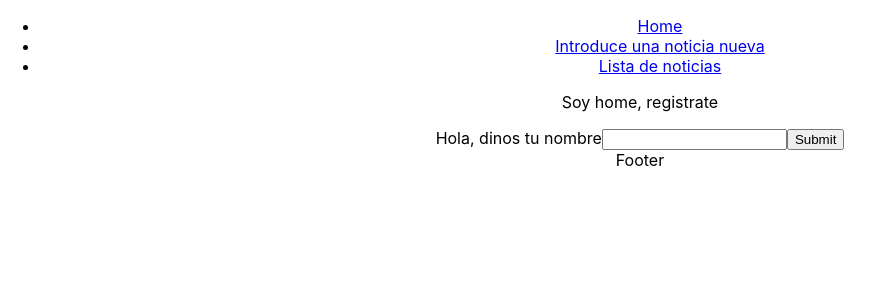
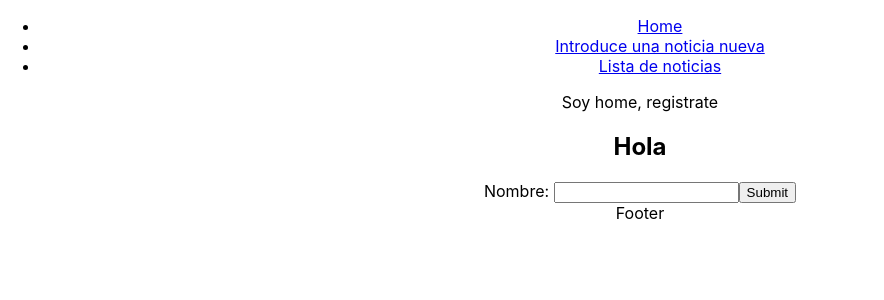
Before and after one commit to AliRodGon/newsList, a React (Create React App) app in the folder newsapp/: page / in a window 1280 px wide. Shown: the top 300 px of the page, without its empty margins (0-884 px from the left). Built offline with nearby package versions, Linux system fonts and the light colour scheme.

Commit message:
half login made

```diff
--- a/newsapp/src/App.js
+++ b/newsapp/src/App.js
@@ -1,21 +1,48 @@
 
 import './App.css';
+import React, { Component } from "react";
 import {BrowserRouter} from 'react-router-dom';
-import Head from './Components/Head'
-import Main from './Components/Main'
+import {userContext} from './Context/userContext';
+import Head from './Components/Head';
+import Main from './Components/Main';
 import Footer from './Components/Footer'
 
+  class App extends Component {
+    constructor(props) {
+      super(props);
+      this.state = {
+        user: ''
+      };
+    }
 
-function App() {
+    componentDidMount() {
+      // get and set currently logged in user to state
+    }
+
+ login=(name)=>this.setState({ user: name })
+
+  // logout=()=>this.setState({user:''})
+
+  render() {
+
+    const paquetito = {
+      user : this.state.user,
+      login: this.login,
+      logout: this.logout
+    }
+
     return (
       <div className="App">
         <BrowserRouter>
+        <userContext.Provider value={paquetito}>
           <Head/>
           <Main/>
+        </userContext.Provider >
         </BrowserRouter>
         <Footer/>
       </div>
     );
   }
+}
 
 export default App;
--- a/newsapp/src/Components/FormLogin/FormLogin.jsx
+++ b/newsapp/src/Components/FormLogin/FormLogin.jsx
@@ -1,15 +1,35 @@
 import React, { Component } from "react";
+import {userContext} from '../../Context/userContext'
+
 
 class FormLogin extends Component {
 
+  static contextType = userContext
+
+  constructor(props) {
+    super(props)
+    this.name = React.createRef(); // crear la referencia
+    this.state = {
+    }
+  }
+
+handleSubmit = event => {
+  event.preventDefault();
+  const name = this.name.current.value
+  const { user, login } = this.context
+  login(name);
+console.log(this.context.user)
+};
+
   render() {
     return <div>
-              <form>
-                <label>Hola, dinos tu nombre</label>
-                <input type="text"></input>
-                <input type="submit"></input>
-              </form>
-      </div>
+                  <h2>Hola {this.context.user}</h2>
+                  <form onSubmit={this.handleSubmit}>
+                    <label htmlFor="name">Nombre:  </label>
+                    <input type="text" id="name" name="name" ref={this.name}/>
+                    <input type="submit"></input>
+                  </form>
+              </div>
   }
 }
 
--- a/newsapp/src/Components/Home/Home.jsx
+++ b/newsapp/src/Components/Home/Home.jsx
@@ -1,12 +1,18 @@
 import React, { Component } from "react";
-import FormLogin from '../FormLogin/FormLogin'
+
+import FormLogin from "../FormLogin/FormLogin";
 
 class Home extends Component {
+
+
   render() {
-    return <>
-              <p>Soy home, registrate</p>
-              <FormLogin/>
-          </>
+    return (
+      <div>
+        <p>Soy home, registrate</p>
+
+        <FormLogin/>
+      </div>
+    );
   }
 }
 
--- /dev/null
+++ b/newsapp/src/Context/userContext.js
@@ -0,0 +1,5 @@
+import React from "react";
+
+const userContext = React.createContext({ user: {} });
+
+export { userContext };
--- a/newsapp/src/index.js
+++ b/newsapp/src/index.js
@@ -3,10 +3,13 @@ import ReactDOM from 'react-dom';
 import './index.css';
 import App from './App';
 import reportWebVitals from './reportWebVitals';
+// import userContext from './Context/userContext'
 
 ReactDOM.render(
   <React.StrictMode>
+
     <App />
+
   </React.StrictMode>,
   document.getElementById('root')
 );
```
Also changed, not shown: newsapp/src/Components/Head/Head.jsx (+7 -5 lines), newsapp/src/Components/Main/Main.jsx (+13 -12 lines). Lines whose indentation alone changed are shown as unchanged.
